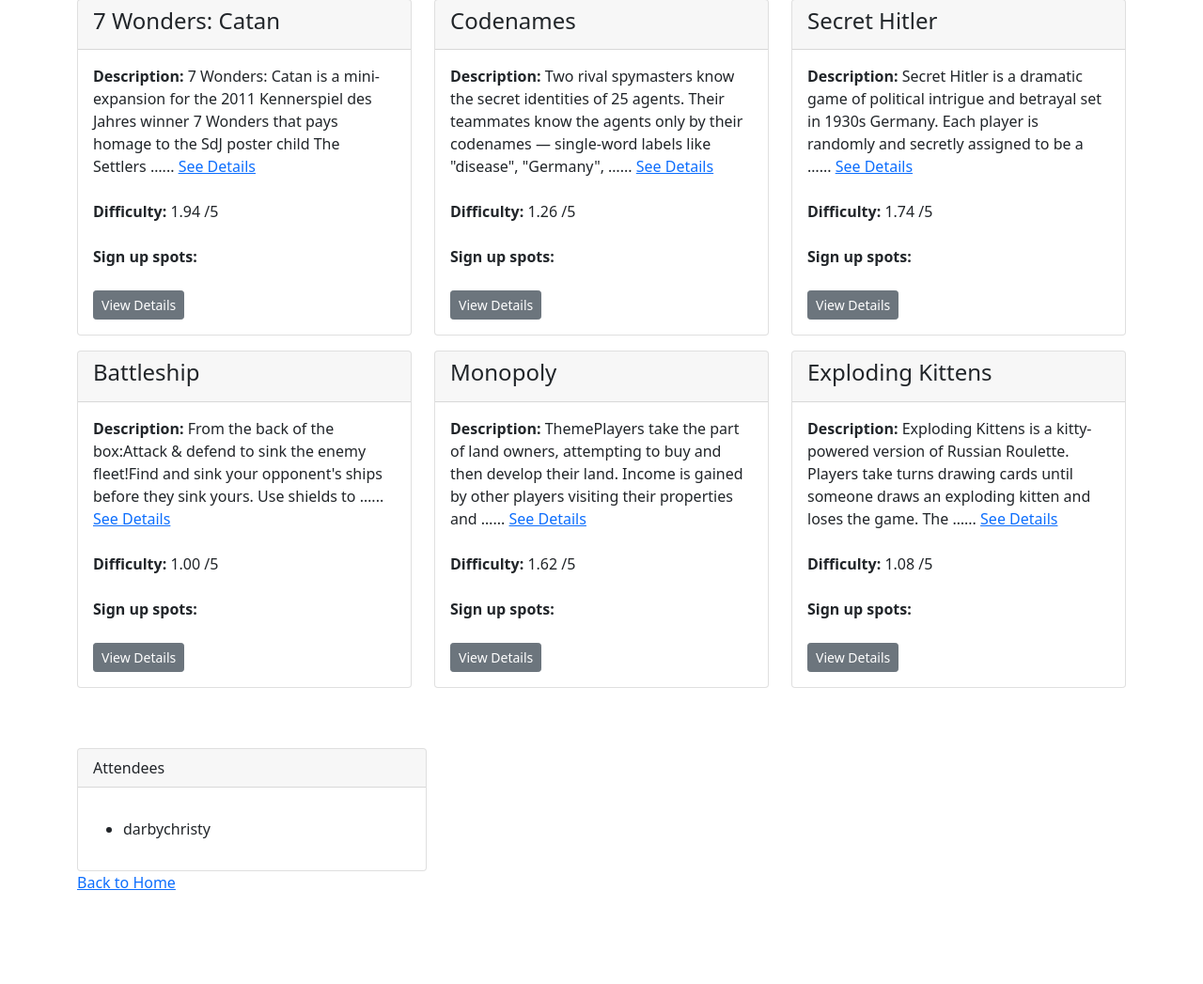
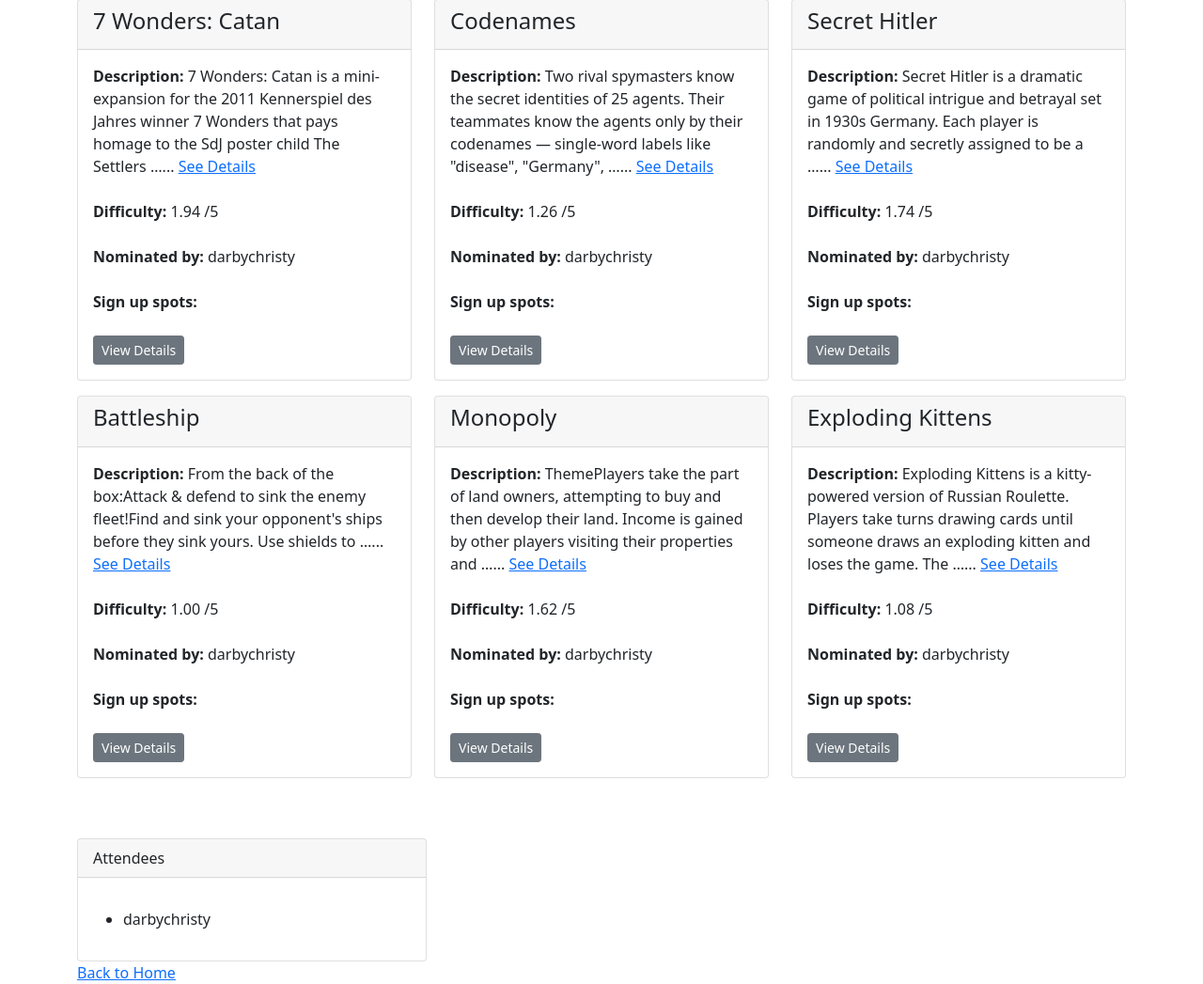
Before and after one commit to DLC928/BoardGameWebsite, a Django app: page /event/1/ in a window 1280 px wide. Shown: the part 411-1458 px from the top of the page at 94% size. Before the commit the page ends 1358 px from the top, so only its background shows below. Run offline with Django 5.2, Linux system fonts and the light colour scheme; data comes from the database, SQL or seed files in the repository; both versions use the stored data as it was after the commit.

Commit message:
Nominated by in event detail

```diff
--- a/mywebsite/boardgame/templates/boardgame/event_details.html
+++ b/mywebsite/boardgame/templates/boardgame/event_details.html
@@ -32,32 +32,32 @@
     <h3>Nominated Games</h3>
     <br />
     <div class="row">
-        {% for nomination in nominations %}
+        {% for nomination in event.gamenomination_set.all %}
         <div class="col-md-4 mb-3">
             <div class="card">
                 <div class="card-header">
-                    <h4>{{ nomination.name }}</h4>
+                    <h4>{{ nomination.game.name }}</h4>
                 </div>
                 <div class="card-body">
                     <p class="card-text">
-                        <b>Description:</b> {{ nomination.description|truncatewords:25|striptags|safe }}... <a
-                            href="{% url 'game_details' event.id nomination.id %}">See
-                            Details</a>
-                        <br /> <br />
-                        <b>Difficulty:</b> {{ nomination.weight }} /5
-                        <br /> <br />
+                        <b>Description:</b> {{ nomination.game.description|truncatewords:25|striptags|safe }}... <a
+                            href="{% url 'game_details' event.id nomination.game.id %}">See Details</a>
+                        <br /><br />
+                        <b>Difficulty:</b> {{ nomination.game.weight }} /5
+                        <br /><br />
+                        <b>Nominated by:</b> {{ nomination.nominator.username }}
+                        <br /><br />
                         <b>Sign up spots:</b>
                         <br /><br />
-                        <a href="{% url 'game_details' event.id nomination.id %}" class="btn btn-secondary btn-sm">View
-                            Details</a>
+                        <a href="{% url 'game_details' event.id nomination.game.id %}" class="btn btn-secondary btn-sm">View Details</a>
                         {% if user.is_authenticated and is_attending %}
-                        <a href="#" class="btn btn-primary btn-sm">Sign up</a>
+                            <a href="#" class="btn btn-primary btn-sm">Sign up</a>
                         {% endif %}
                     </p>
                 </div>
             </div>
         </div>
-        {% endfor %}
+    {% endfor %}
     </div>
     <br /> <br />
     <div class="col-sm-4">
```
Also changed, not shown: mywebsite/db.sqlite3.
